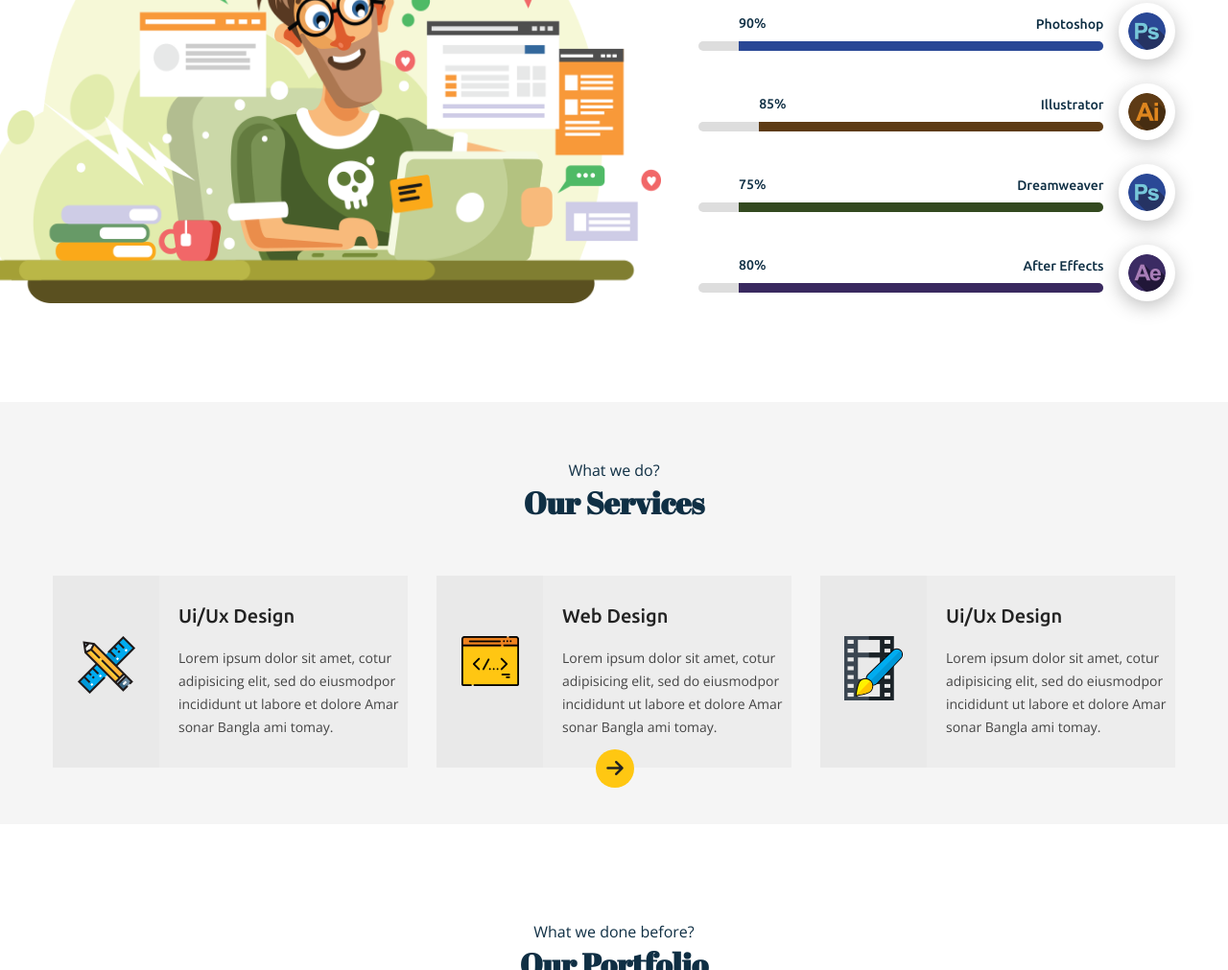
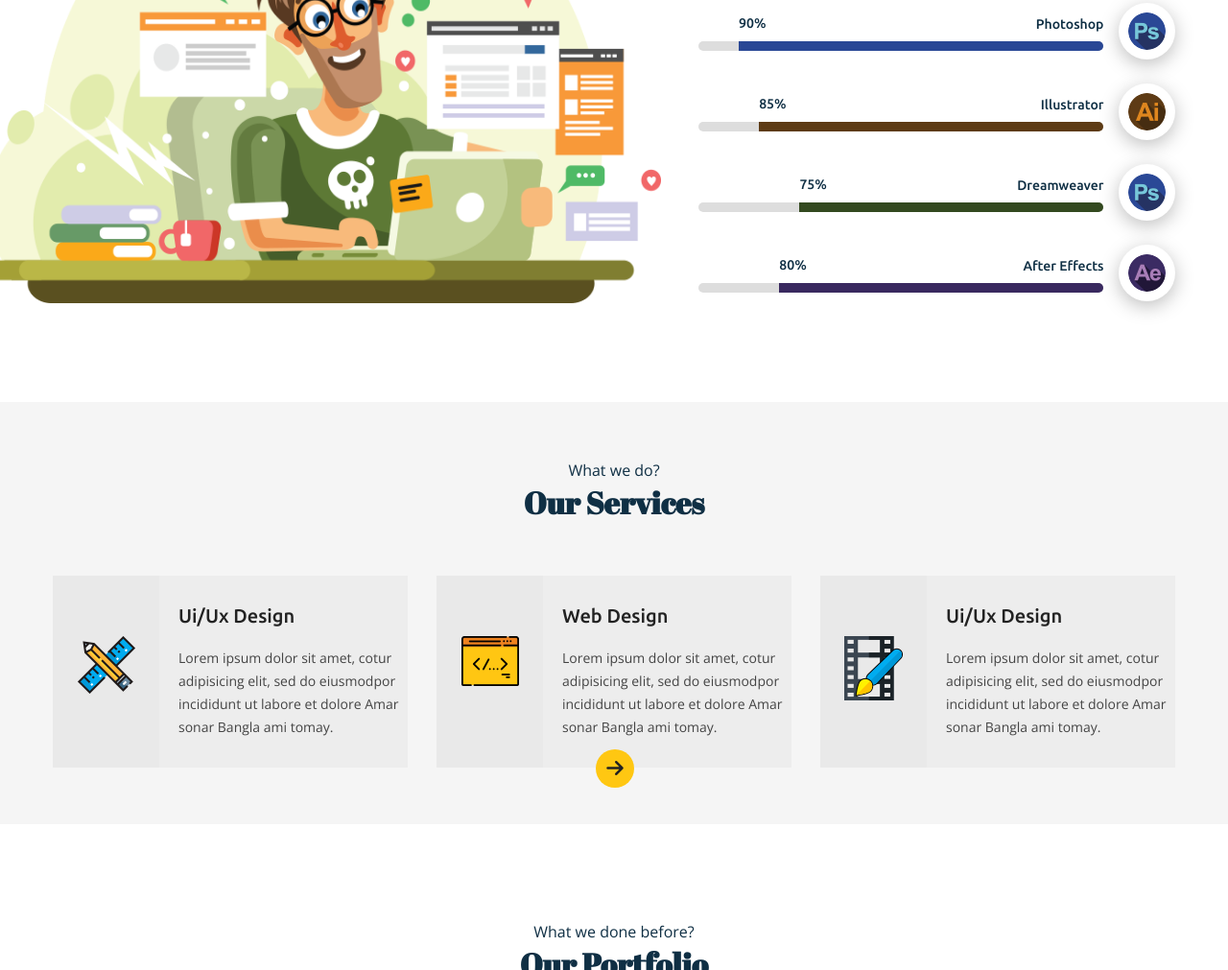
Before and after one commit to atikulis19/Bizzency1, a plain HTML site: page index.html in a window 1280 px wide. Shown: the part 1586-2597 px from the top of the page at 96% size. Drawn offline with nearby package versions, Linux system fonts and the light colour scheme.

Commit message:
Update index.html

```diff
--- a/index.html
+++ b/index.html
@@ -164,7 +164,7 @@
                     <div class="skill-pct">
                         <h5>Dreamweaver</h5>
                         <div class="skill-pct-track">
-                            <div class="skill-pct-updown" style="width: 90%; background-color: #33491f;">
+                            <div class="skill-pct-updown" style="width: 75%; background-color: #33491f;">
                                 <span>75%</span>
                             </div>
                         </div>
@@ -178,7 +178,7 @@
                     <div class="skill-pct">
                         <h5>After Effects</h5>
                         <div class="skill-pct-track">
-                            <div class="skill-pct-updown" style="width: 90%; background-color: #39295f;">
+                            <div class="skill-pct-updown" style="width: 80%; background-color: #39295f;">
                                 <span>80%</span>
                             </div>
                         </div>
```
